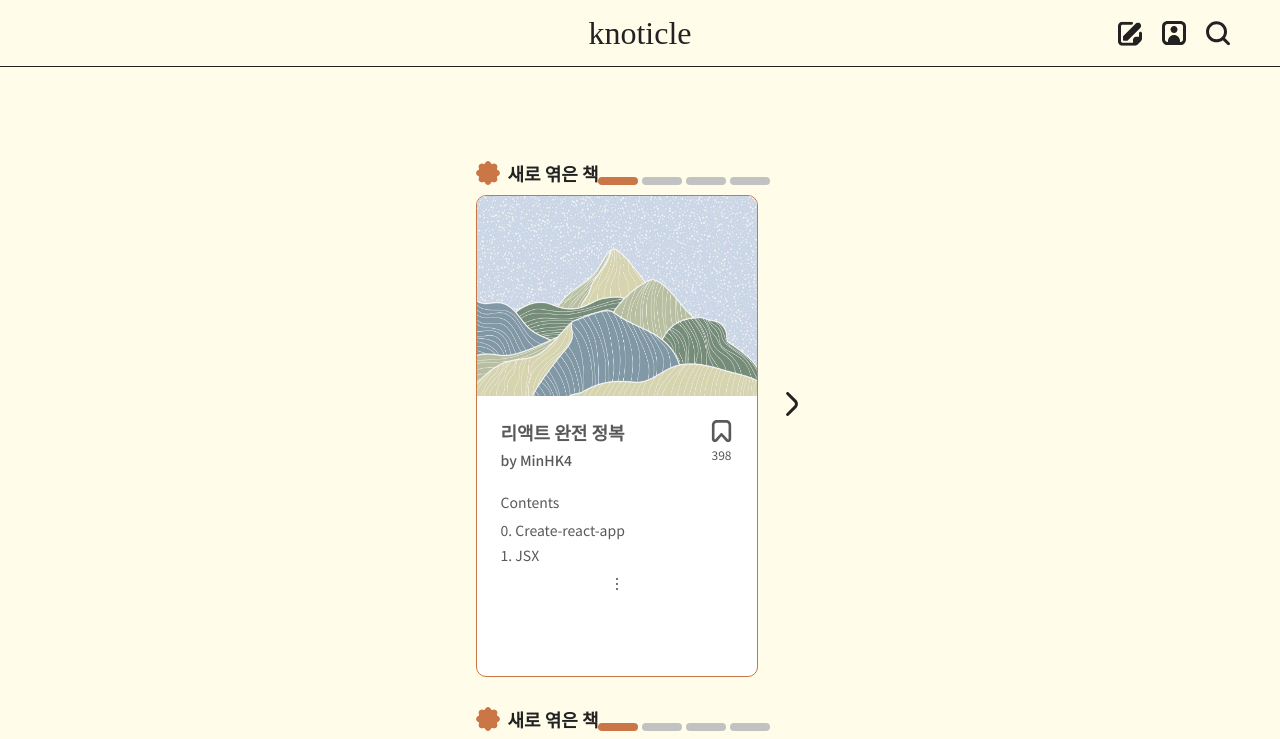
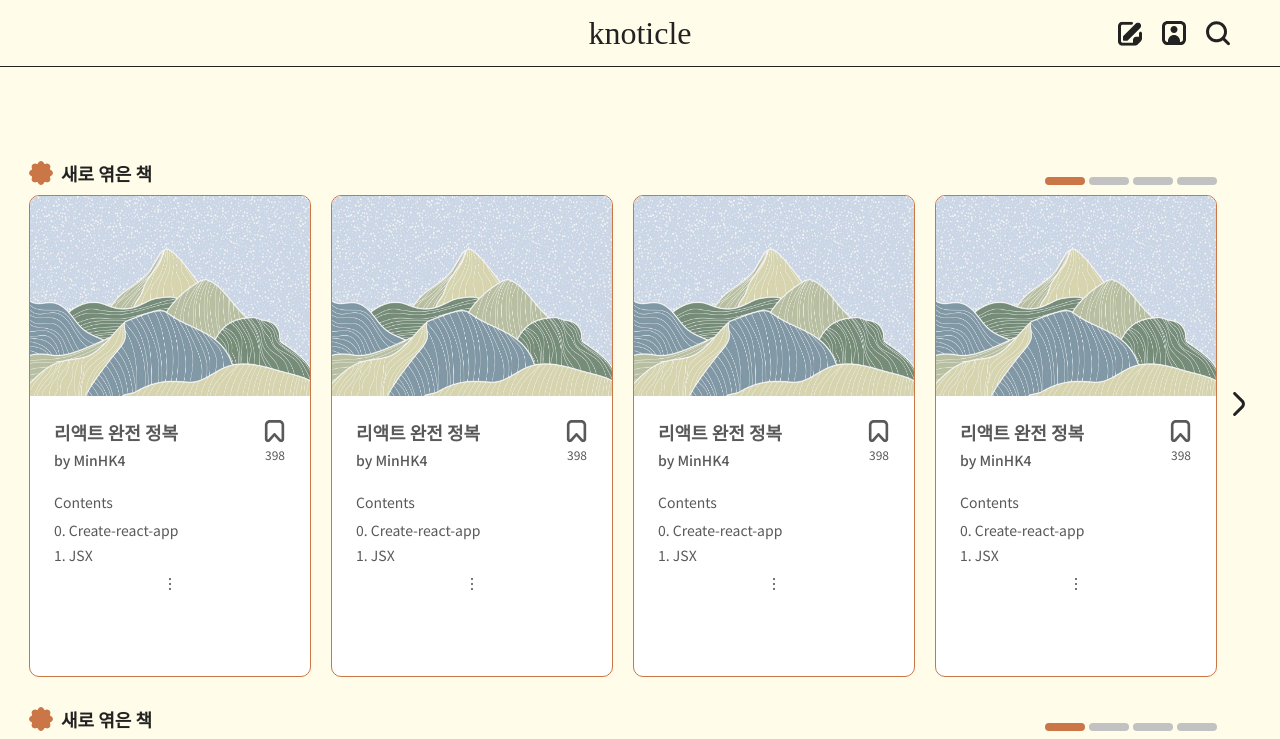
Before and after one commit to boostcampwm-2022/web01-knoticle, a Next.js app in the folder frontend/: page / in a window 1280 px wide. Shown: the top 739 px of the page. Built offline with nearby package versions, Linux system fonts and the light colour scheme; a web font is replaced by a local one.

Commit message:
chore: interface 수정 - #55

```diff
--- a/frontend/components/common/Book/index.tsx
+++ b/frontend/components/common/Book/index.tsx
@@ -24,22 +24,26 @@ import {
   BookmarkIcon,
 } from './styled';
 
+interface User {
+  id: number;
+  nickname: string;
+  profile_image: string;
+}
+
+interface Scrap {
+  order: number;
+  article: {
+    id: number;
+    title: string;
+  };
+}
+
 interface BookProps {
   book: {
     id: number;
     title: string;
-    user: {
-      id: number;
-      nickname: string;
-      profile_image: string;
-    };
-    scraps: {
-      order: number;
-      article: {
-        id: number;
-        title: string;
-      };
-    }[];
+    user: User;
+    scraps: Scrap[];
     _count: {
       bookmarks: number;
     };
--- a/frontend/components/home/Slider/tempBookData.ts
+++ b/frontend/components/home/Slider/tempBookData.ts
@@ -1,4 +1,85 @@
 const tempBookDatas = [
+  {
+    id: 1,
+    title: '리액트 완전 정복',
+    user: {
+      nickname: 'MinHK4',
+      profile_image: '',
+    },
+    scraps: [
+      {
+        order: 1,
+        article: {
+          id: 5,
+          title: 'Create-react-app',
+        },
+      },
+      {
+        order: 2,
+        article: {
+          id: 6,
+          title: 'JSX',
+        },
+      },
+    ],
+    _count: {
+      bookmarks: 398,
+    },
+  },
+  {
+    id: 1,
+    title: '리액트 완전 정복',
+    user: {
+      nickname: 'MinHK4',
+      profile_image: '',
+    },
+    scraps: [
+      {
+        order: 1,
+        article: {
+          id: 5,
+          title: 'Create-react-app',
+        },
+      },
+      {
+        order: 2,
+        article: {
+          id: 6,
+          title: 'JSX',
+        },
+      },
+    ],
+    _count: {
+      bookmarks: 398,
+    },
+  },
+  {
+    id: 1,
+    title: '리액트 완전 정복',
+    user: {
+      nickname: 'MinHK4',
+      profile_image: '',
+    },
+    scraps: [
+      {
+        order: 1,
+        article: {
+          id: 5,
+          title: 'Create-react-app',
+        },
+      },
+      {
+        order: 2,
+        article: {
+          id: 6,
+          title: 'JSX',
+        },
+      },
+    ],
+    _count: {
+      bookmarks: 398,
+    },
+  },
   {
     id: 1,
     title: '리액트 완전 정복',
```
